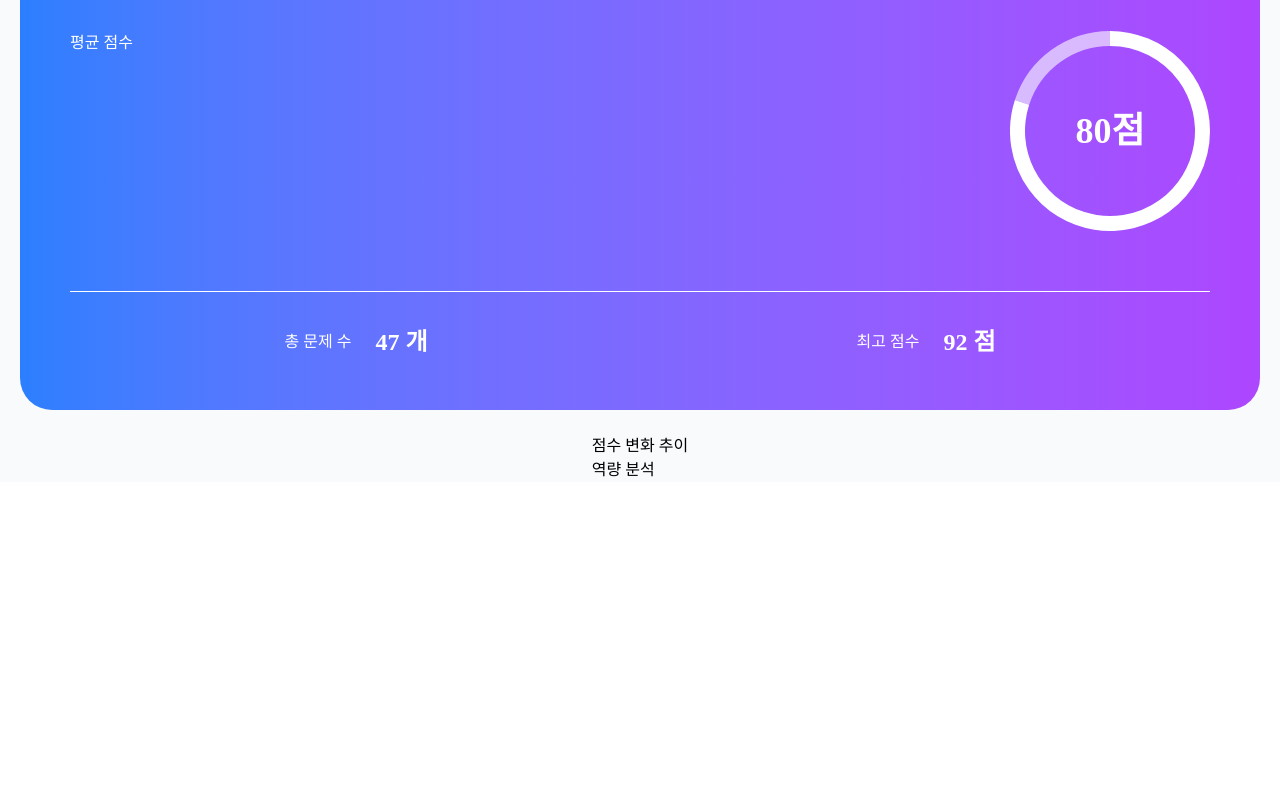
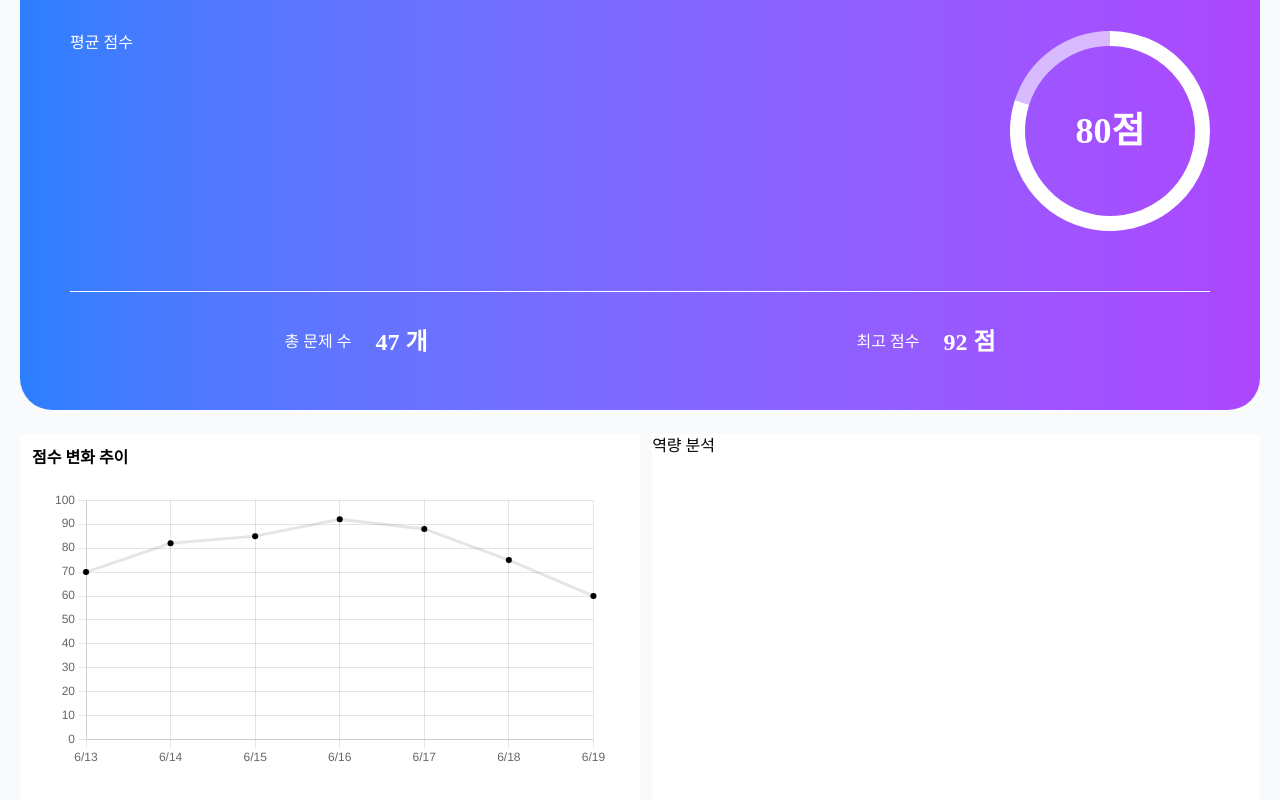
Before and after one commit to ydsic/my_interview_mate, a React (Vite) app: page /my_interview_mate/mypage in a window 1280 px wide. Shown: the part 331-1131 px from the top of the page. Before the commit the page ends 813 px from the top, so only its background shows below. Built offline with nearby package versions, Linux system fonts and the light colour scheme; a web font is replaced by a local one.

Commit message:
Feat : 점수 변화 라인 차트 추가

```diff
--- a/src/chartConfig.ts
+++ b/src/chartConfig.ts
@@ -1,2 +1,20 @@
-import { Chart as ChartJS, ArcElement, Tooltip, Legend } from 'chart.js';
-ChartJS.register(ArcElement, Tooltip, Legend);
+import {
+  Chart as ChartJS,
+  ArcElement,
+  Tooltip,
+  Legend,
+  LineElement,
+  PointElement,
+  CategoryScale,
+  LinearScale,
+} from 'chart.js';
+
+ChartJS.register(
+  ArcElement,
+  Tooltip,
+  Legend,
+  LineElement,
+  PointElement,
+  CategoryScale,
+  LinearScale,
+);
--- /dev/null
+++ b/src/components/chart/LinChart.tsx
@@ -0,0 +1,35 @@
+import { Line } from 'react-chartjs-2';
+
+export default function LinChart() {
+  const data = {
+    labels: ['6/13', '6/14', '6/15', '6/16', '6/17', '6/18', '6/19'],
+    datasets: [
+      {
+        data: [70, 82, 85, 92, 88, 75, 60],
+        backgroundColor: ['#000'],
+        color: ['#000'],
+      },
+    ],
+  };
+
+  const options = {
+    responsive: true,
+    plugins: {
+      legend: {
+        display: false,
+      },
+    },
+    scales: {
+      y: {
+        beginAtZero: true,
+        suggestedMax: 100,
+      },
+    },
+  };
+
+  return (
+    <div className="w-full p-5">
+      <Line data={data} options={options} />
+    </div>
+  );
+}
--- a/src/components/mypage/Dashboard.tsx
+++ b/src/components/mypage/Dashboard.tsx
@@ -1,4 +1,5 @@
 import DoughnutChart from '../chart/DoughnutChart';
+import LinChart from '../chart/LinChart';
 import { H2_content_title } from '../common/HTagStyle';
 
 export default function Dashboard(): React.JSX.Element {
@@ -33,9 +34,12 @@ export default function Dashboard(): React.JSX.Element {
         </div>
       </section>
 
-      <section>
-        <div> 점수 변화 추이 </div>
-        <div> 역량 분석</div>
+      <section className="flex w-full justify-between gap-3">
+        <div className="flex-col bg-white w-full p-3">
+          <p className="font-semibold">점수 변화 추이</p>
+          <LinChart />
+        </div>
+        <div className="flex bg-white w-full"> 역량 분석</div>
       </section>
     </div>
   );
```
